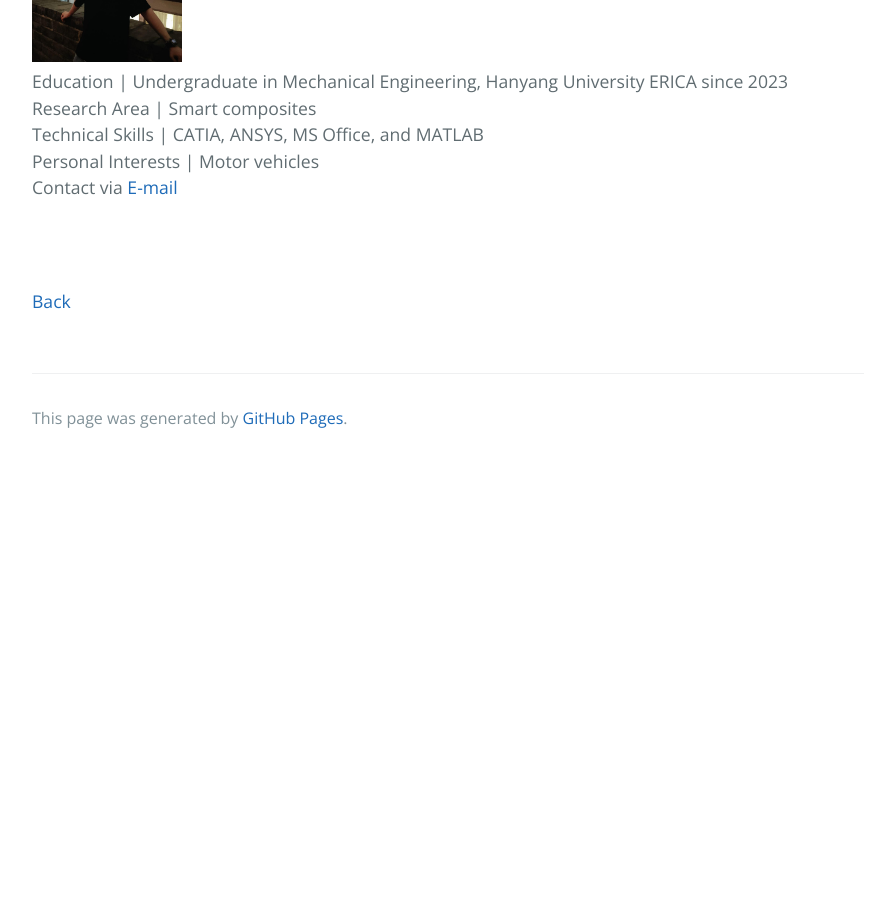
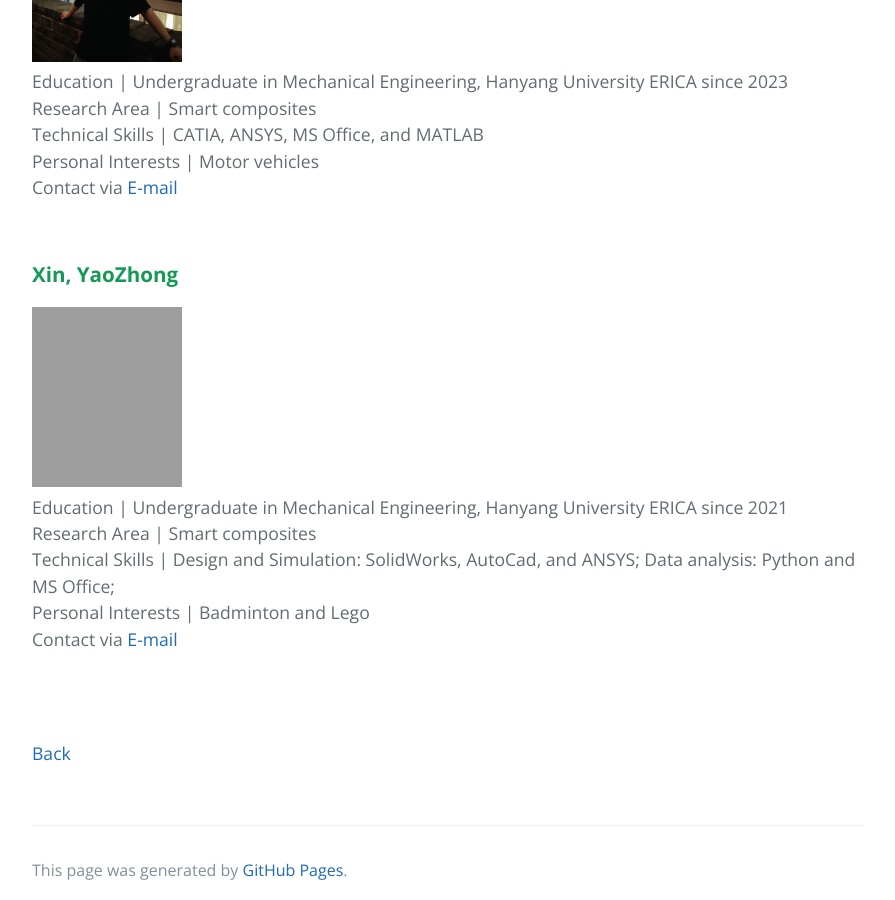
Before and after one commit to rhd1213/rhd1213.github.io, a Jekyll site: the page built from Members.md, in a window 1280 px wide and 900 px high, scrolled down 1386 px. Shown: the whole window, without its empty margins (192-1087 px from the left). Built offline with Jekyll 4.4.1, drawn with Linux system fonts in a browser that asks for light colours; our own code applies the rules of GitHub Pages for plain Markdown files; before the commit the page ends 1848 px from its top, so only the background shows below that; grey boxes are pictures that could not be loaded.

Commit message:
Update Members.md

```diff
--- a/Members.md
+++ b/Members.md
@@ -30,6 +30,17 @@ Personal Interests | Motor vehicles <br>
 Contact via <a href="mailto:liyakun15@hanyang.ac.kr"> E-mail</a> <br>
 <br>
 
+
+### **Xin, YaoZhong**
+<img src="assets/css/홈페이지사진_신요중.jpg" alt="Passport" width="150" height="180" > <br>
+Education | Undergraduate in Mechanical Engineering, Hanyang University ERICA since 2021 <br>
+Research Area | Smart composites <br>
+Technical Skills | Design and Simulation: SolidWorks, AutoCad, and ANSYS; Data analysis: Python and MS Office; <br>
+Personal Interests | Badminton and Lego <br>
+Contact via <a href="mailto:xinyaozhong777@126.com"> E-mail</a> <br>
+<br>
+
+
 <br>
 
 [Back](./)
```
